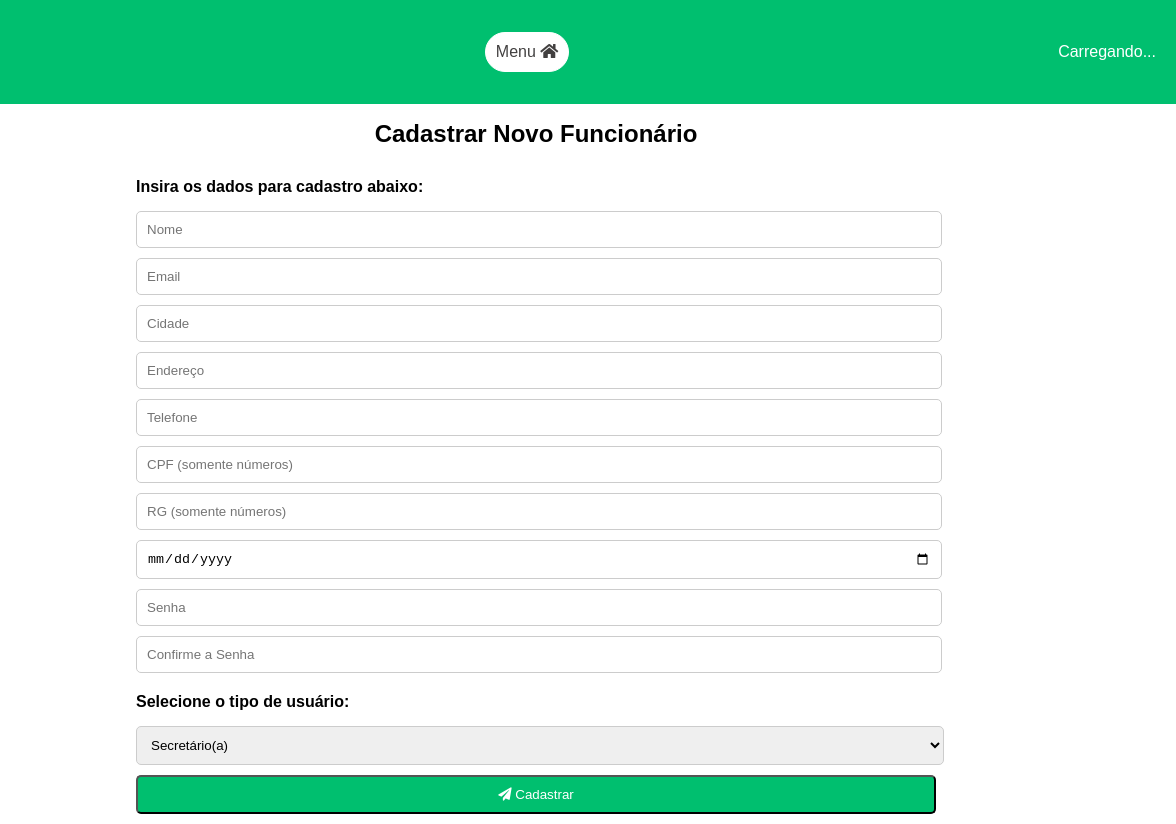
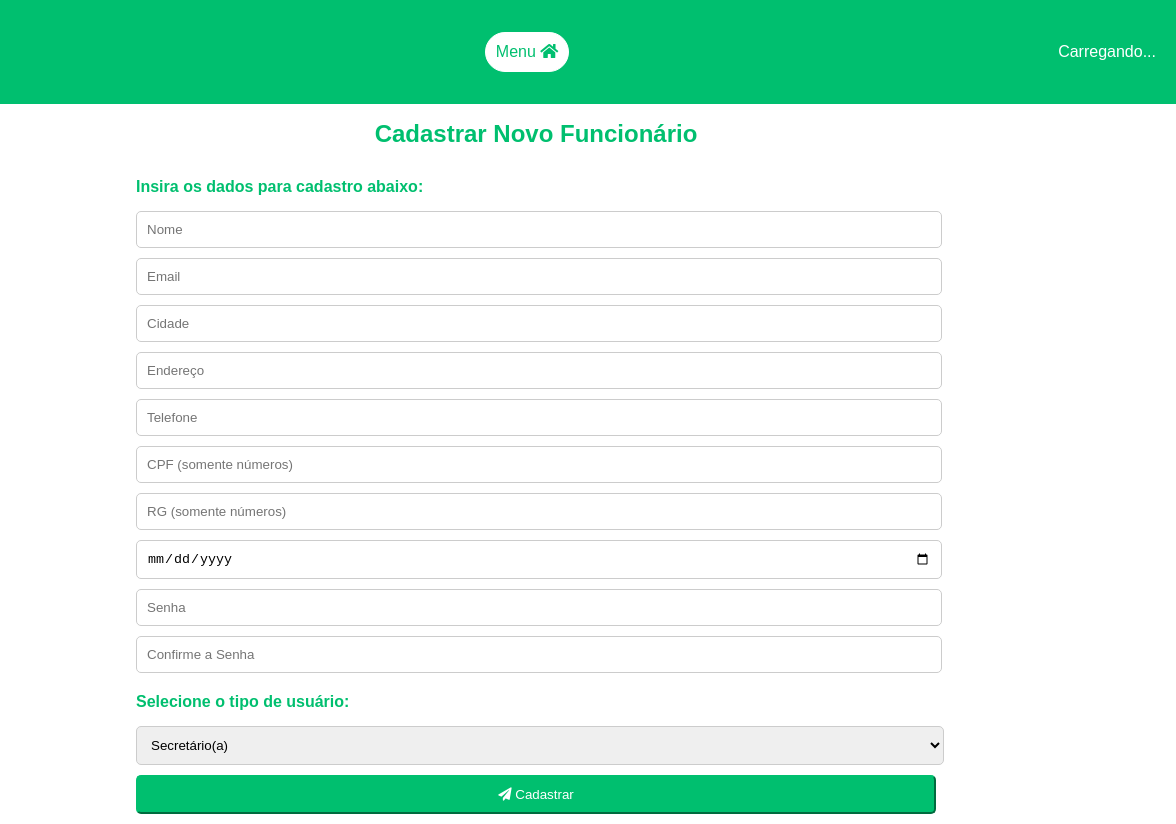
Before and after one commit to gabrielaltenhofen/FisioWeb, a plain HTML site: page cadastro.html in a window 1280 px wide. Shown: the full height of the page, 104-1280 px from the left. Drawn offline with Linux system fonts and the light colour scheme; a script that the page names is missing.

Commit message:
Alteração de cores

```diff
--- a/css/styles.css
+++ b/css/styles.css
@@ -7,6 +7,7 @@
 
 h1 {
     font-size: 24px;
+    color: #00bf6f;
     margin-bottom: 20px;
     text-align: center; /* Centraliza o título */
 }
@@ -27,10 +28,12 @@ label {
     flex-direction: column;
     gap: 5px;
     width: auto;
+    color: #00bf6f;
 }
 
 label {
     font-weight: bold;
+
 }
 
 input[type="text"],
@@ -60,6 +63,7 @@ button {
     color: white;
     padding: 10px;
     border-radius: 5px;
+    border-color: #00bf6f;
     cursor: pointer;
     width: auto;
     margin-bottom: 10px;
@@ -67,14 +71,14 @@ button {
 
 button:hover {
     background-color: white;
-    color: #000;
-    border-color: #000;
+    color: #00bf6f;
+    border-color: #00bf6f;
 }
 
 .return-button {
     background-color: white;
     padding: 10px;
-    color: rgba(66, 64, 64);
+    color: #00bf6f;
     border: solid 1px;
     border-radius: 180px;
     border-color: white;
```
Also changed, not shown: cadastro.html (+1 -0 lines).
